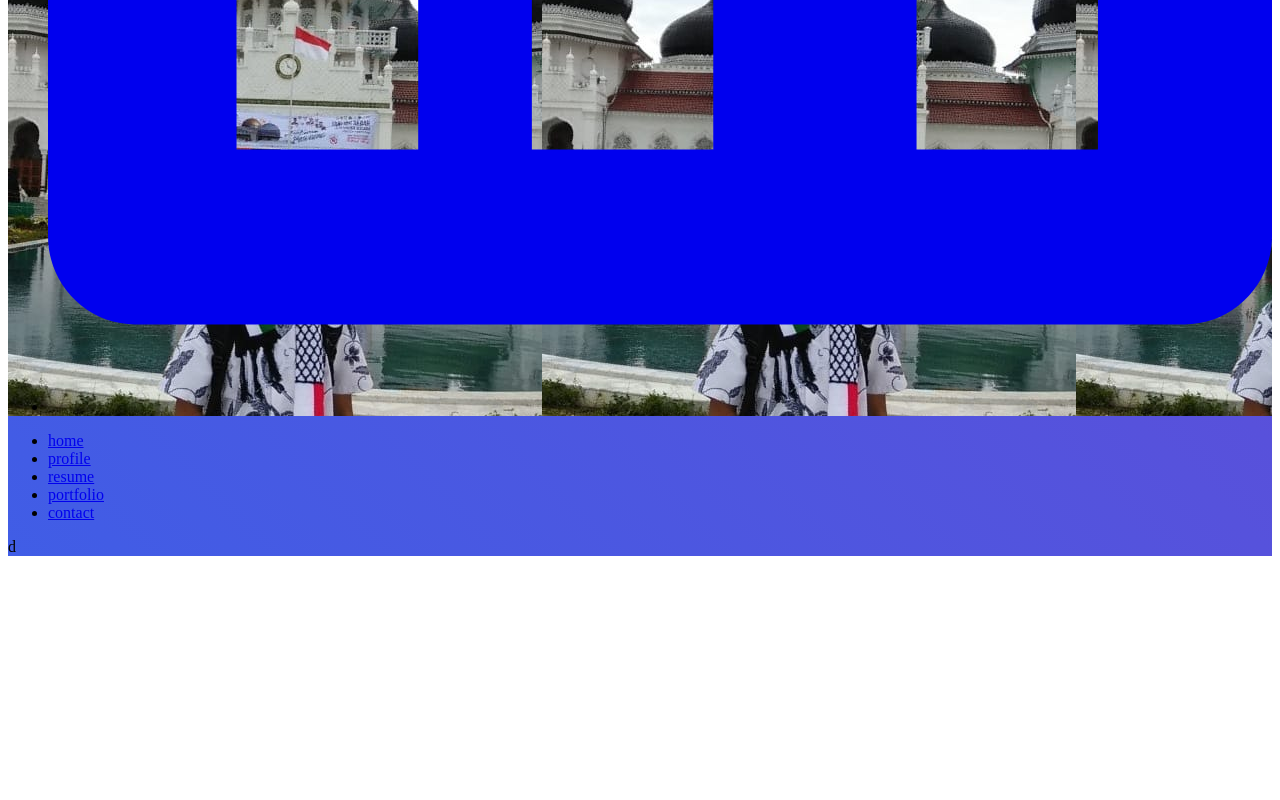
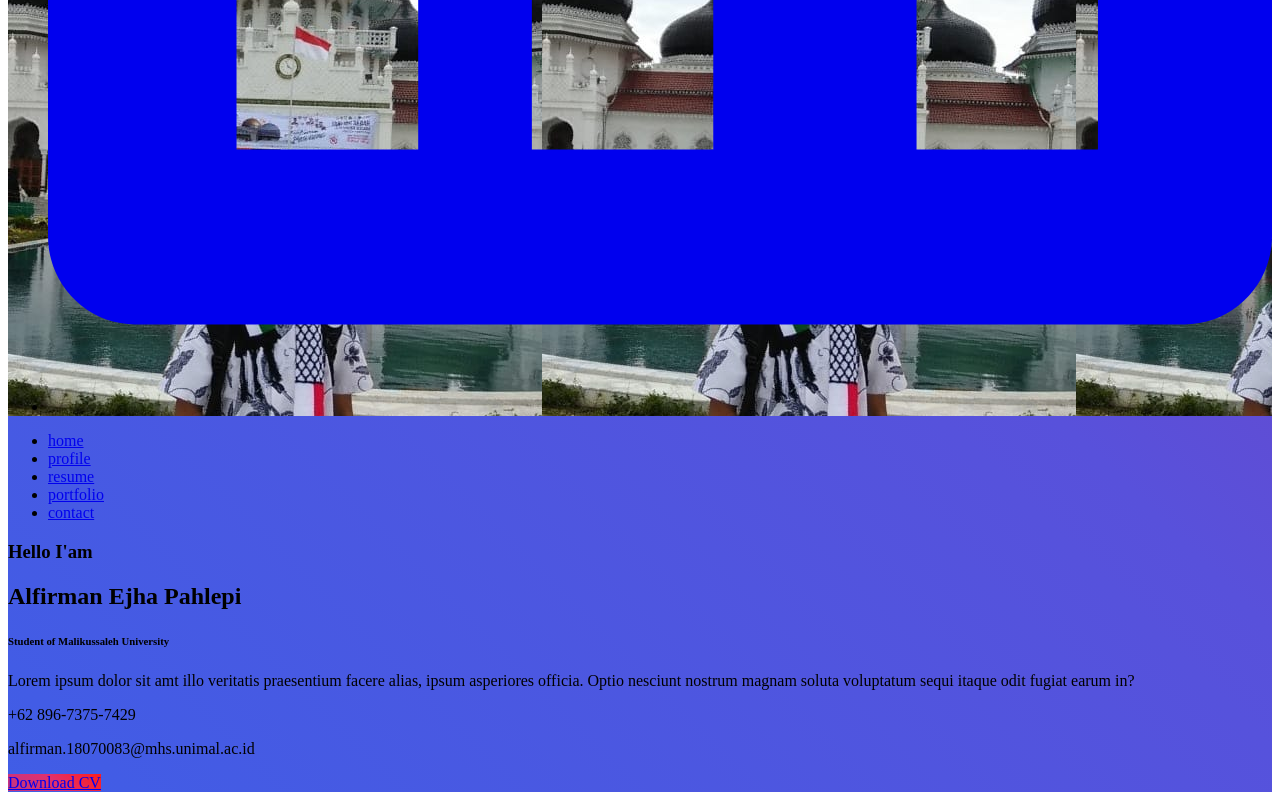
Before and after one commit to alfirmanpahlepi/personal-web, a Next.js app: page / in a window 1280 px wide. Shown: the part 5076-5876 px from the top of the page. Before the commit the page ends 5640 px from the top, so only its background shows below. Built offline with nearby package versions, Linux system fonts and the light colour scheme.

Commit message:
feat: home

```diff
--- a/src/pages/index.tsx
+++ b/src/pages/index.tsx
@@ -3,9 +3,37 @@ import Layout from '@/components/Layout';
 
 const Home: NextPage = () => (
   <Layout>
-    <main>
-      d
-    </main>
+    <section className="h-full flex flex-col items-center justify-center text-center">
+      <div className="border-b-4 border-pink-600 font-semibold py-4 w-3/4 text-purple-900 mb-6">
+        <h3 className="text-lg sm:text-xl">Hello I'am</h3>
+        <h1 className="text-2xl sm:text-4xl my-2">
+          Alfirman Ejha Pahlepi
+        </h1>
+        <h6 className="sm:text-lg">Student of Malikussaleh University</h6>
+      </div>
+      <p className="text-purple-700 text-sm lg:text-base px-8">
+        Lorem ipsum dolor sit amt illo veritatis praesentium facere alias, ipsum asperiores officia. Optio nesciunt nostrum magnam soluta voluptatum sequi itaque odit fugiat earum in?
+      </p>
+      <div className="my-6 text-sm lg:text-base">
+        <p className="font-semibold text-purple-900">
+          +62 896-7375-7429
+        </p>
+        <p className="text-purple-700">
+          alfirman.18070083@mhs.unimal.ac.id
+        </p>
+      </div>
+      <a
+        style={{
+          background: "linear-gradient(45deg,#c13584,#e1306c,#fd1d1d)",
+        }}
+        href="#"
+        target="_blank"
+        rel="noreferrer"
+        className="py-2 px-4 text-white font-semibold tracking-wider rounded-lg opacity-80 hover:opacity-100 duration-200"
+      >
+        Download CV
+      </a>
+    </section>
   </Layout>
 
 );
```
